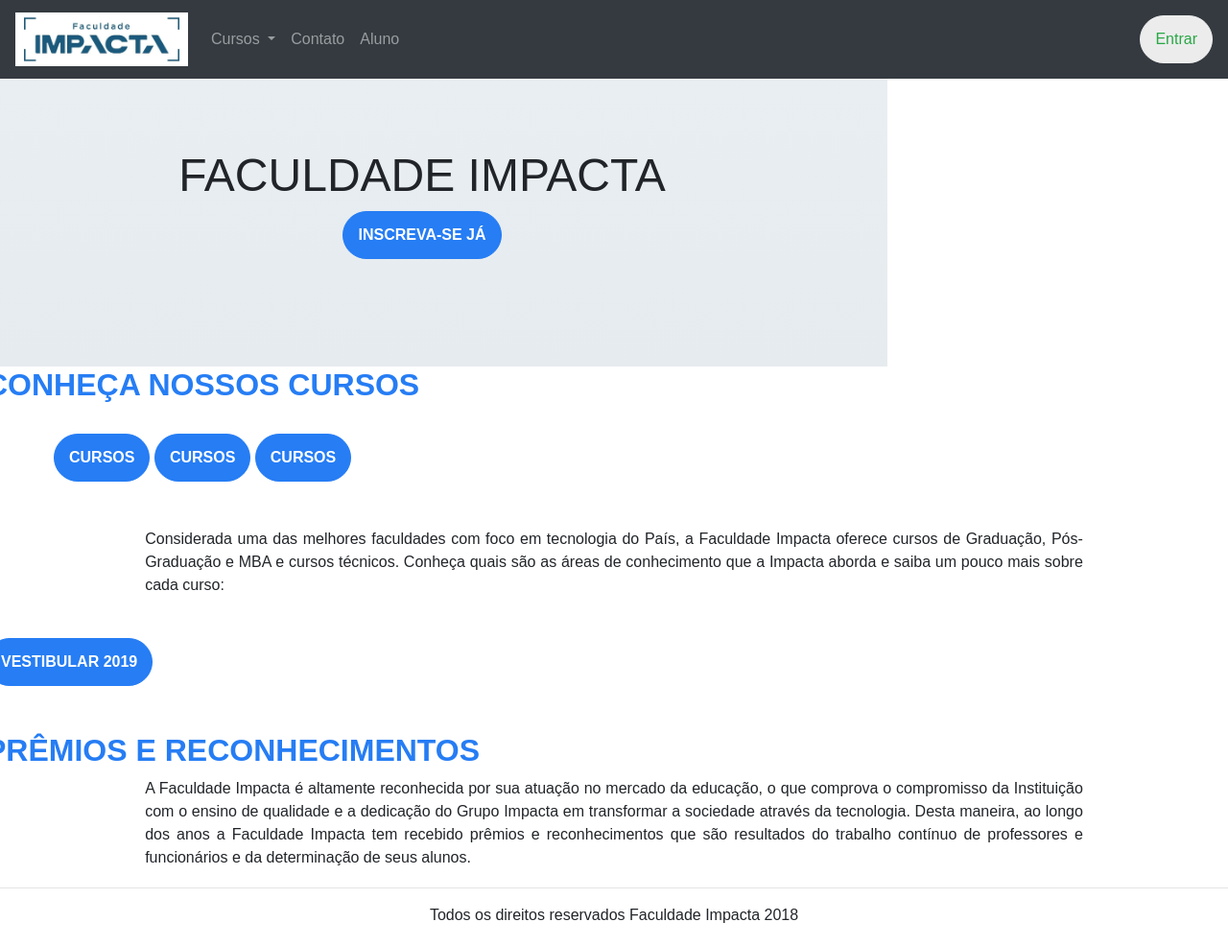
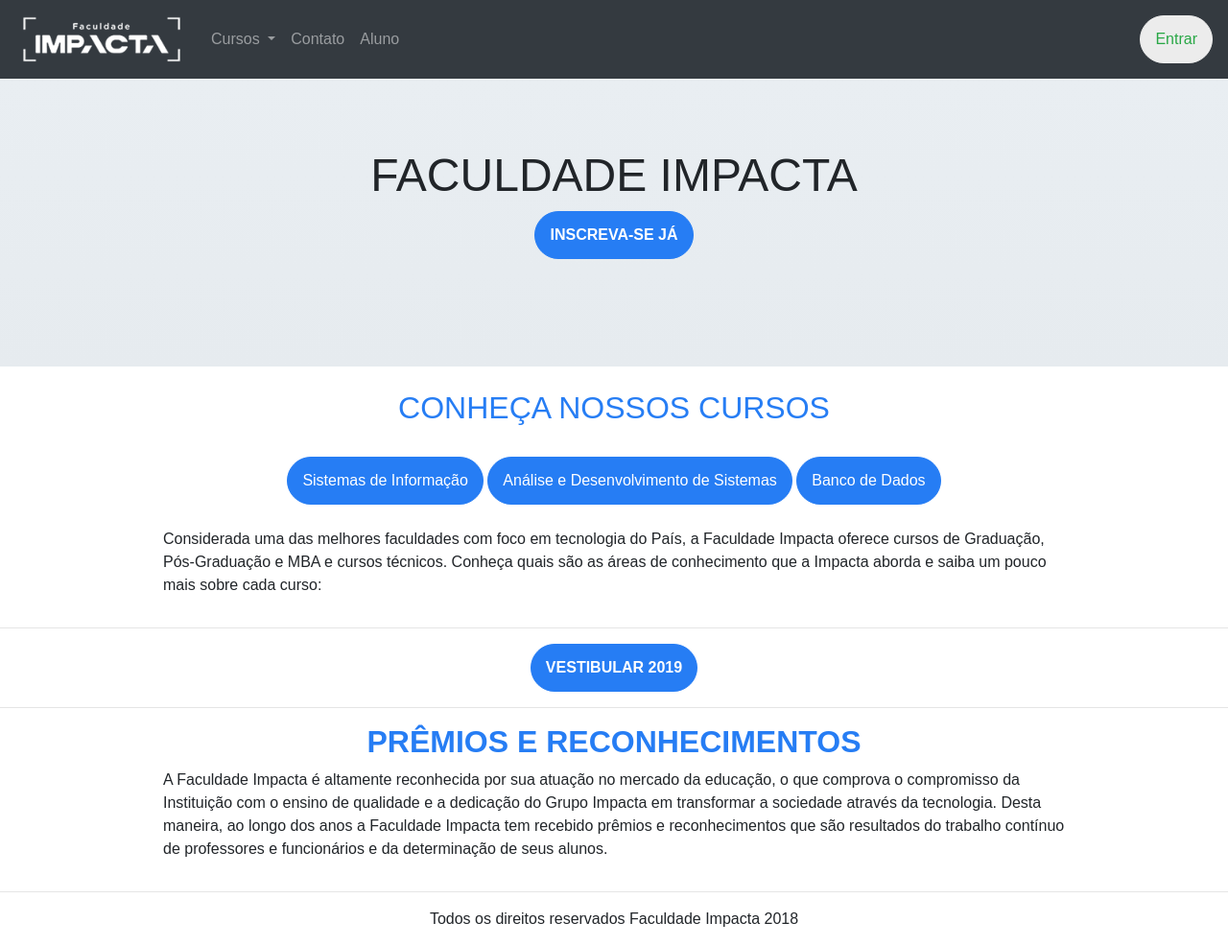
Before and after one commit to TrellixVulnTeam/testeEntregaAC_PUYR, a Django app: page / in a window 1280 px wide. Shown: the whole page at 96% size. Before the commit the page ends 962 px from the top, so only its background shows below. Run offline with Django 3.2, Linux system fonts and the light colour scheme; some libraries are stand-ins or nearby versions.

Commit message:
Atualização de layout + Restrito

```diff
--- a/core/templates/base.html
+++ b/core/templates/base.html
@@ -22,7 +22,7 @@
     <header>
         <nav class="navbar navbar-expand-lg navbar-dark bg-dark">
             <a class="navbar-brand" href="{% url 'core:home' %}">
-                <img src="{% static 'logo.jpg' %}" width=180px>
+                <img src="{% static 'logo_transp.png' %}" width=180px>
             </a>
             <button class="navbar-toggler" type="button" data-toggle="collapse" data-target="#navbarSupportedContent" aria-controls="navbarSupportedContent"
                 aria-expanded="false" aria-label="Toggle navigation">
--- a/core/templates/index.html
+++ b/core/templates/index.html
@@ -8,60 +8,64 @@
     <link rel="stylesheet" href="/static/css/grid.css">
     <link rel="stylesheet" href="/static/css/app.css?v=2.3">
 
-
     <header id="header">
-        <div class="row">
-            <div class="one column">
-                <div class="row">
         <div class="row bg">
             <div class="container">
                 <div class="one column">
-                                <h1>
-                                        FACULDADE IMPACTA
-                                </h1>
+                    <h1>FACULDADE IMPACTA</h1>
                     <a href="" class="btn btn-blue center">INSCREVA-SE JÁ</a>
                 </div>
             </div>
         </div>
+    </header>
+    <br>
+    <section>
+        <div class="row bg">
+            <div class="container">
+                <div class="one column center">
+                    <h2 class="color">CONHEÇA NOSSOS CURSOS</h2>
+                    <br>
+                    <a href="{% url 'curso' 'SI' %}" class="btn btn-blue">Sistemas de Informação</a>
+                    <a href="{% url 'curso' 'ADS' %}" class="btn btn-blue">Análise e Desenvolvimento de Sistemas</a>
+                    <a href="{% url 'curso' 'BD' %}" class="btn btn-blue">Banco de Dados</a>
                 </div>
-            </div>
-        </div>
-    </header>
-    <section>
-            <div class="row">
-                <div class="center">
-                    <h2 class="color center">
-                        CONHEÇA NOSSOS CURSOS
-                    </h2><br>
-                        <a href="" class="btn btn-blue center">CURSOS</a>
-                        <a href="" class="btn btn-blue center">CURSOS</a>
-                        <a href="" class="btn btn-blue center">CURSOS</a>
-                </div>
-            </div>
-        </section><br><br>
-        <p class="justify">
+                <br>
+                <p class="text-sm-justify">
                     Considerada uma das melhores faculdades com foco em tecnologia do País,
                     a Faculdade Impacta oferece cursos de Graduação, Pós-Graduação e MBA e cursos técnicos.
                     Conheça quais são as áreas de conhecimento que a Impacta aborda e saiba um pouco mais sobre cada curso:
                 </p>
-    <section><br>
-            <div class="row">
+            </div>
+        </div>
+    </section>
+    <hr>
+    <section>
+        <div class="row bg">
+            <div class="container">
+                <div class="one column center">
                     <a href="" class="btn btn-blue center">VESTIBULAR 2019</a>
                 </div>
-    <section><br><br>
-            <div class="row">
+            </div>
+        </div>
+    </section>
+    <hr>
+    <section>
+        <div class="row bg">
+            <div class="container">
+                <div class="one column center">
                     <h2 class="color center">
                         PRÊMIOS E RECONHECIMENTOS
                     </h2>
                 </div>
-    </section>
-        <p class="justify">
+                <p class="text-sm-justify">
                     A Faculdade Impacta é altamente reconhecida por sua atuação no mercado da educação,
                     o que comprova o compromisso da Instituição com o ensino de qualidade e a dedicação do
                     Grupo Impacta em transformar a sociedade através da tecnologia. Desta maneira,
                     ao longo dos anos a Faculdade Impacta tem recebido prêmios e reconhecimentos
                     que são resultados do trabalho contínuo de professores e funcionários e da determinação de seus alunos.
                 </p>
+            </div>
+        </div>
     </section>
 
 {% endblock  %}
--- a/lmsimpacta/urls.py
+++ b/lmsimpacta/urls.py
@@ -20,6 +20,5 @@
     path('admin/', admin.site.urls),
     path('', include('core.urls')),
     path('curso/', include('curriculo.urls')),
-    path('disciplina/', include('curriculo.urls')),
     path('restrito/', include('restrito.urls')),
 ]
--- a/restrito/templates/restrito/aluno.html
+++ b/restrito/templates/restrito/restrito.html
@@ -6,7 +6,9 @@
 
 {% block conteudo %}
 
-
+    <h1>Turmas</h1>
+    <h1>Mensagens</h1>
+    <h1>Atividades</h1>
     <table class="table">
             <thead>
             <tr>
--- a/restrito/urls.py
+++ b/restrito/urls.py
@@ -6,5 +6,6 @@
 
 
 urlpatterns = [
-    path('aluno/', views.aluno, name="aluno")
+    path('aluno/', views.aluno, name="aluno"),
+    path('professor/', views.professor, name="professor")
 ]
```
Also changed, not shown: curriculo/templates/curriculo/curso.html (+5 -4 lines), restrito/views.py (+19 -1 lines), core/static/logo_transp.png (added). Lines whose indentation alone changed are shown as unchanged.
